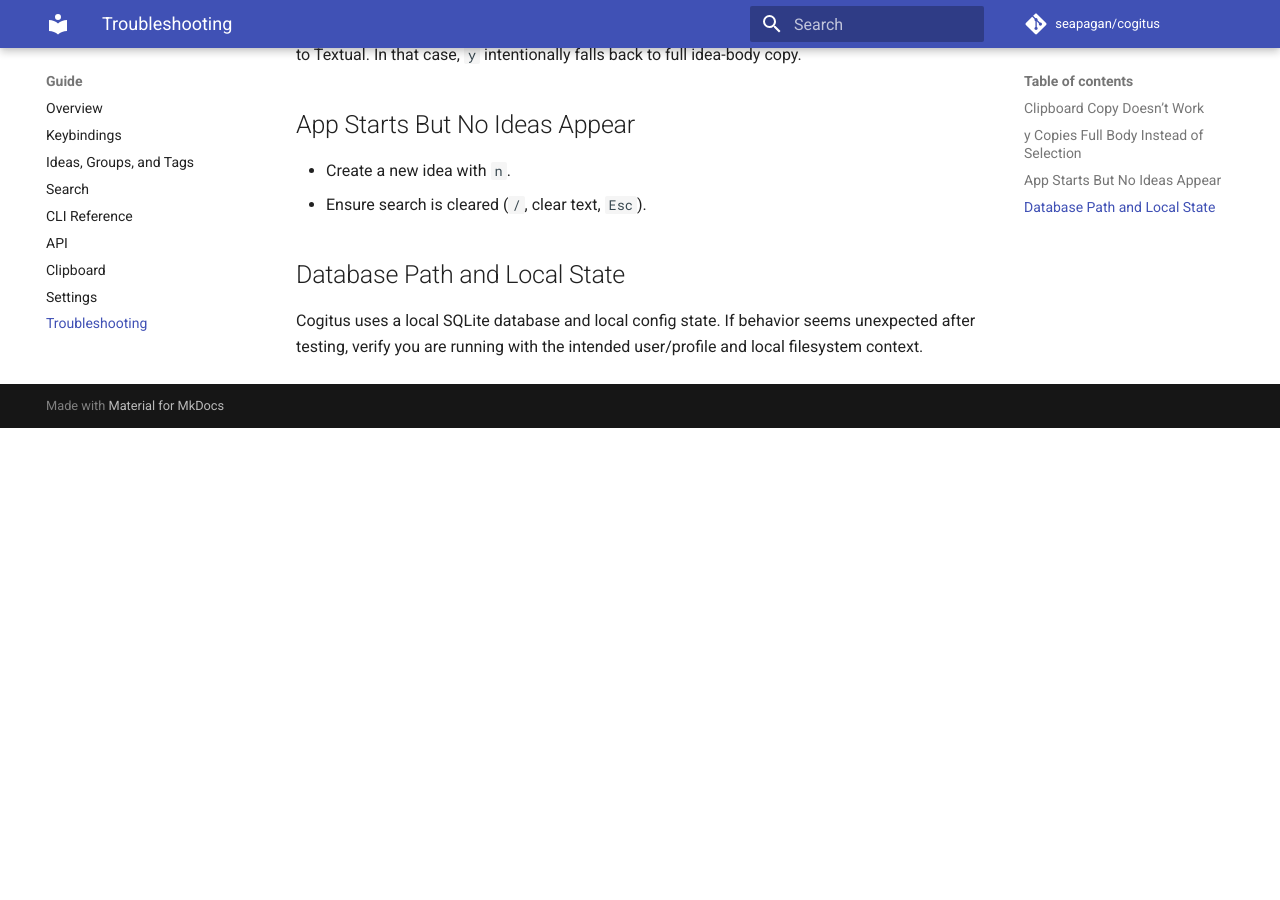
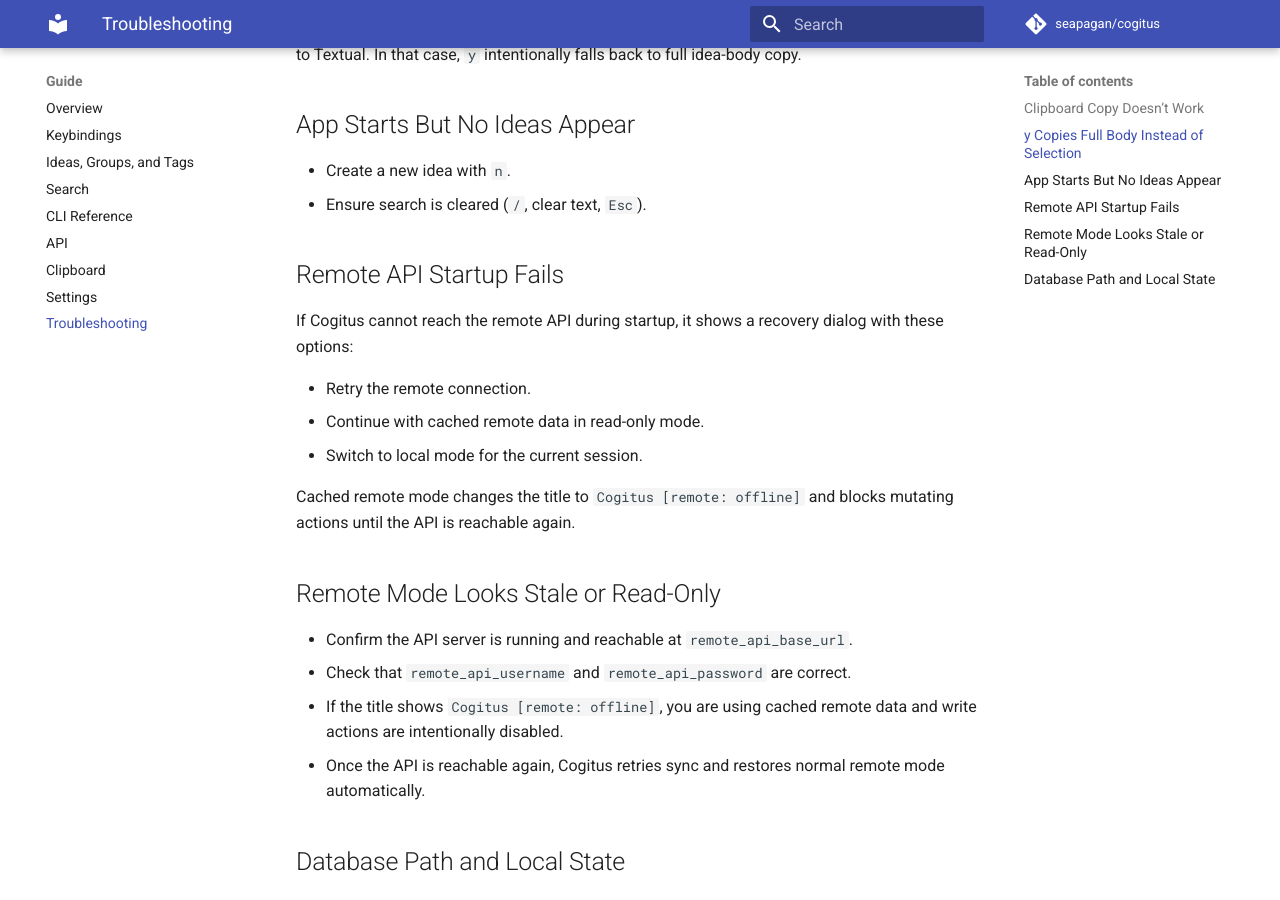
Before and after one commit to seapagan/cogitus, an MkDocs documentation site: the page built from docs/user-guide/troubleshooting.md, in a window 1280 px wide and 900 px high, scrolled down 480 px. Built offline with MkDocs 1.6.1 and Material for MkDocs 9.7.7, drawn with Linux system fonts in a browser that asks for light colours; comment, search, counter and statistics services are not loaded; before the commit the page ends 908 px from its top, so only the background shows below that.

```diff
--- a/docs/user-guide/troubleshooting.md
+++ b/docs/user-guide/troubleshooting.md
@@ -18,6 +18,27 @@ idea-body copy.
 - Create a new idea with `n`.
 - Ensure search is cleared (`/`, clear text, `Esc`).
 
+## Remote API Startup Fails
+
+If Cogitus cannot reach the remote API during startup, it shows a recovery
+dialog with these options:
+
+- Retry the remote connection.
+- Continue with cached remote data in read-only mode.
+- Switch to local mode for the current session.
+
+Cached remote mode changes the title to `Cogitus [remote: offline]` and blocks
+mutating actions until the API is reachable again.
+
+## Remote Mode Looks Stale or Read-Only
+
+- Confirm the API server is running and reachable at `remote_api_base_url`.
+- Check that `remote_api_username` and `remote_api_password` are correct.
+- If the title shows `Cogitus [remote: offline]`, you are using cached remote
+  data and write actions are intentionally disabled.
+- Once the API is reachable again, Cogitus retries sync and restores normal
+  remote mode automatically.
+
 ## Database Path and Local State
 
 Cogitus uses a local SQLite database and local config state. If behavior seems
--- a/pyproject.toml
+++ b/pyproject.toml
@@ -1,6 +1,6 @@
 [project]
 name = "cogitus"
-version = "0.8.0"
+version = "0.9.0"
 description = "A fast, searchable terminal workspace for capturing and evolving programming ideas."
 readme = "README.md"
 authors = [{ name = "Grant Ramsay", email = "seapagan@gmail.com" }]
@@ -171,6 +171,9 @@ mypy_path = "src"
 disable_error_code = []
 module = "tests.*"
 
+[tool.vulture]
+exclude = [".venv/"]
+
 # ---------------------------------- testing --------------------------------- #
 [tool.pytest.ini_options]
 # asyncio_mode = "auto"
```
Also changed, not shown: CHANGELOG.md (+14 -0 lines), README.md (+3 -9 lines), docs/getting-started/installation.md (+13 -0 lines), docs/index.md (+3 -0 lines), 1 other file.
